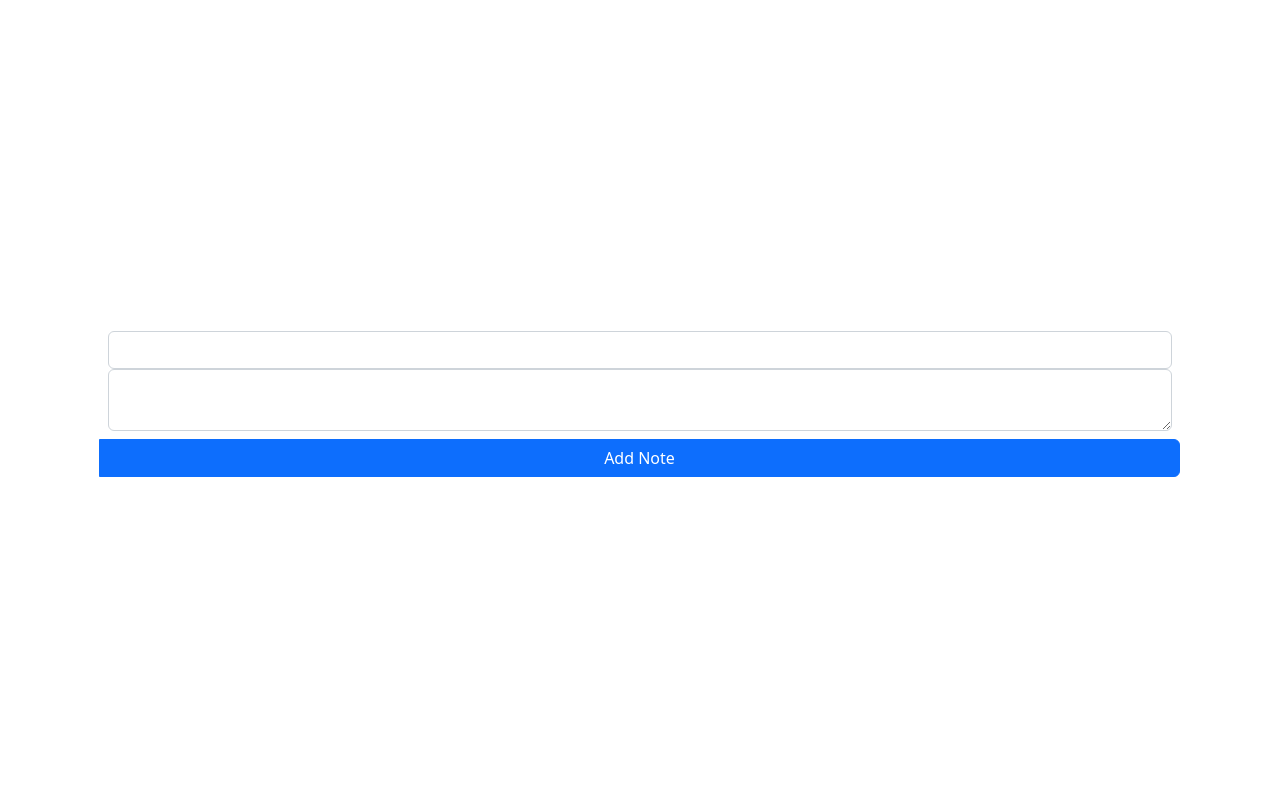
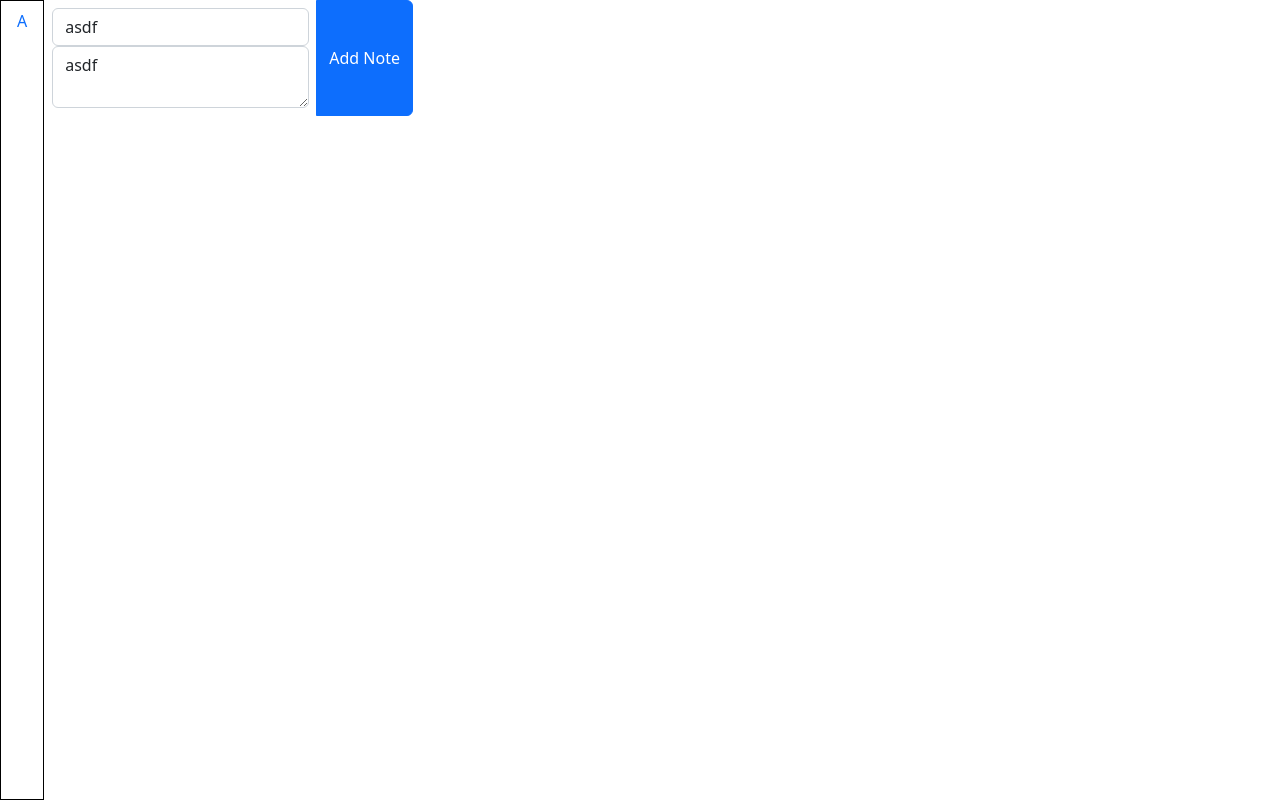
Before and after one commit to Stenstromen/snapnote, a React (Vite) app: page / in a window 1280 px wide. Built offline with nearby package versions, Linux system fonts and the light colour scheme.

Commit message:
Basic desktop functionality

```diff
--- a/src/App.tsx
+++ b/src/App.tsx
@@ -1,8 +1,10 @@
+/* eslint-disable react-hooks/exhaustive-deps */
 import { ChangeEvent, useEffect, useState } from "react";
 import "./App.css";
 import "bootstrap/dist/css/bootstrap.min.css";
 import Form from "react-bootstrap/Form";
 import { Button, InputGroup } from "react-bootstrap";
+import Sidebar from "./Components/Sidebar";
 
 interface INote {
   id: number;
@@ -11,11 +13,12 @@ interface INote {
 }
 
 function App() {
+  const [currentId, setCurrentId] = useState<number>(0);
   const [notes, setNotes] = useState<INote[]>([
     {
       id: 0,
-      title: "",
-      body: "",
+      title: "asdf",
+      body: "asdf",
     },
   ]);
 
@@ -27,22 +30,10 @@ function App() {
     console.log(notes);
   };
 
-  /*   const handleAdd = () => {
-    setFormData(prevState => [
-      ...prevState,
-      { id: prevState.length, title: '', body: '' }
-    ]);
-  }; */
-
-  /*   const handleNotes = (event: ChangeEvent<HTMLInputElement>) => {
-    const { name, value } = event.target;
-    setNotes((prevState) => ({
-      ...prevState,
-      [name]: value,
-    }));
-  }; */
-
-  const handleNotes = (event: ChangeEvent<HTMLInputElement | HTMLTextAreaElement>, index: number) => {
+  const handleNotes = (
+    event: ChangeEvent<HTMLInputElement | HTMLTextAreaElement>,
+    index: number
+  ) => {
     const { name, value } = event.target;
     setNotes((prevState) => {
       const updatedData = [...prevState];
@@ -73,33 +64,30 @@ function App() {
     saveNote();
   }, [notes, saveNote]);
 
+  const currNote = notes.find((note) => note.id === currentId);
+
   return (
-    <div className="d-flex justify-content-center" style={{
-      height: "100vh",
-      width: "100vw",
-
-    }}>
-      <InputGroup className="justify-content-center text-center flex-column" style={{width: "1080px"}}>
-        {
-          notes.map((note, index) => (
-            <div className="p-2" key={note.id}>
+    <div className="d-flex">
+      <Sidebar notes={notes} setCurrentId={setCurrentId} />
+      <div className="flex-grow-1">
+        <InputGroup>
+          <div className="p-2" key={currNote?.id}>
             <Form.Control
               name="title"
-                value={note.title}
+              value={currNote?.title}
               as="input"
-                onChange={(e) => handleNotes(e, index)}
+              onChange={(e) => handleNotes(e, currNote?.id || 0)}
             />
             <Form.Control
               name="body"
-                value={note.body}
+              value={currNote?.body}
               as="textarea"
-                onChange={(e) => handleNotes(e, index)}
+              onChange={(e) => handleNotes(e, currNote?.id || 0)}
             />
           </div>
-          ))
-        }
           <Button onClick={addNote}>Add Note</Button>
         </InputGroup>
+      </div>
     </div>
   );
 }
--- /dev/null
+++ b/src/Components/Sidebar.tsx
@@ -0,0 +1,31 @@
+import Nav from "react-bootstrap/Nav";
+
+function Sidebar({
+  notes,
+  setCurrentId,
+}: {
+  notes: { id: number; title: string }[];
+  setCurrentId: (id: number) => void;
+}) {
+  return (
+    <div
+      className="sidebar"
+      style={{
+        height: "100vh",
+        border: "1px solid black",
+      }}
+    >
+      <Nav className="flex-column">
+        {notes.map(({ id, title }: { id: number; title: string }) => {
+          return (
+            <Nav.Link key={id} onClick={() => setCurrentId(id)}>
+              {title[0] ? title[0].toLocaleUpperCase() : "N"}
+            </Nav.Link>
+          );
+        })}
+      </Nav>
+    </div>
+  );
+}
+
+export default Sidebar;
```
Lines whose indentation alone changed are shown as unchanged.
